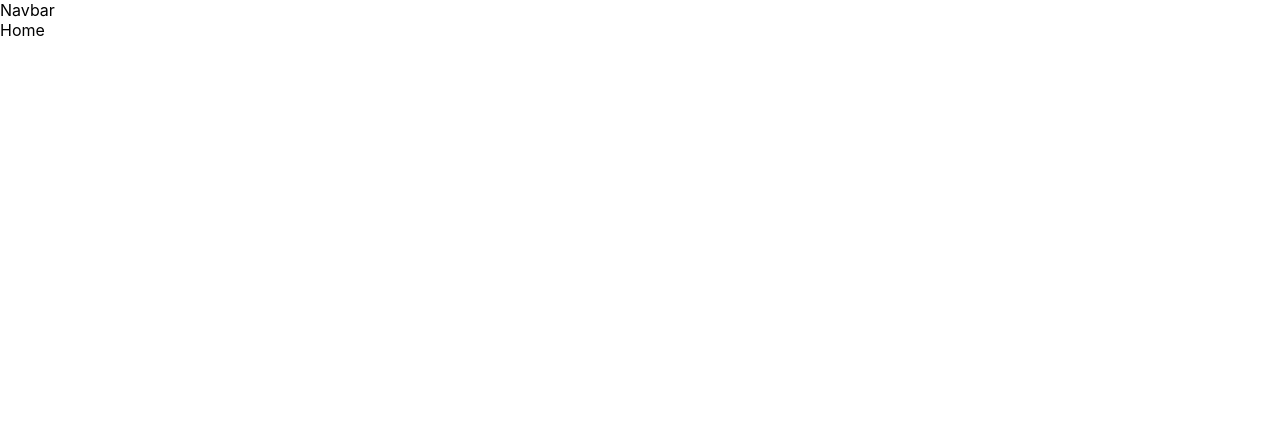
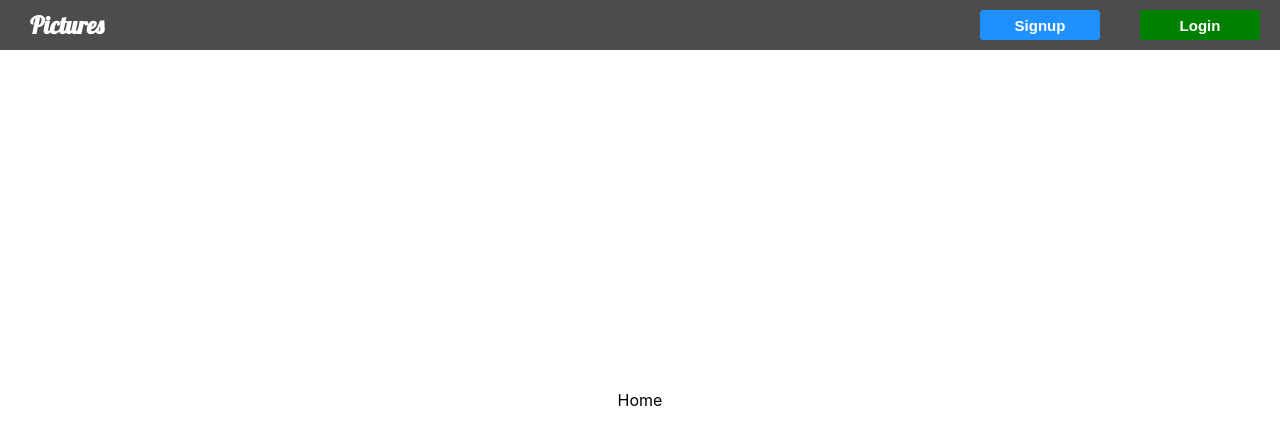
Before and after one commit to Jaguso/images-react, a React (Create React App) app: page / in a window 1280 px wide. Shown: the top 444 px of the page. Built offline with nearby package versions, Linux system fonts and the light colour scheme.

Commit message:
made navbar

```diff
--- /dev/null
+++ b/src/components/Home.css
@@ -0,0 +1,6 @@
+.home {
+  display: flex;
+  justify-content: center;
+  align-items: center;
+  height: 100vh;
+}
--- a/src/components/Home.js
+++ b/src/components/Home.js
@@ -1,10 +1,10 @@
 import React, { Component } from 'react';
-
+import './Home.css';
 
 class Home extends Component {
   render() {
     return(
-      <div>
+      <div className="home">
         Home
       </div>
     );
--- /dev/null
+++ b/src/components/Navbar.css
@@ -0,0 +1,41 @@
+@import url('https://fonts.googleapis.com/css?family=Lobster');
+
+.navbar {
+  position: fixed;
+  top: 0;
+  left: 0;
+  width: 100%;
+  height: 50px;
+  background-color: rgba(0, 0, 0, 0.7);
+  display: flex;
+  justify-content: space-between;
+  align-items: center;
+}
+
+.logo {
+  font-family: 'Lobster', cursive;
+  color: white;
+  margin-left: 30px;
+}
+
+button {
+  height: 30px;
+  width: 120px;
+  margin: 0 20px;
+  cursor: pointer;
+  font-size: 15px;
+  border-radius: 3px;
+  border: solid 1px;
+  color: white;
+  font-weight: 600;
+}
+
+.login {
+  background-color: green;
+  border-color: green;
+}
+
+.signup {
+  background-color: dodgerblue;
+  border-color: dodgerblue;
+}
--- a/src/components/Navbar.js
+++ b/src/components/Navbar.js
@@ -1,10 +1,17 @@
 import React, { Component } from 'react';
+import './Navbar.css'
 
 class Navbar extends Component {
   render() {
     return (
       <nav className="navbar">
-        Navbar
+        <div className="logo">
+          <h1>Pictures</h1>
+        </div>
+        <div>
+          <button className="signup">Signup</button>
+          <button className="login">Login</button>
+        </div>
       </nav>
     );
   }
```
